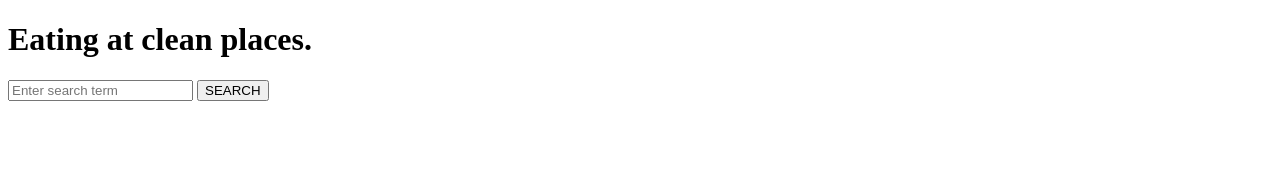
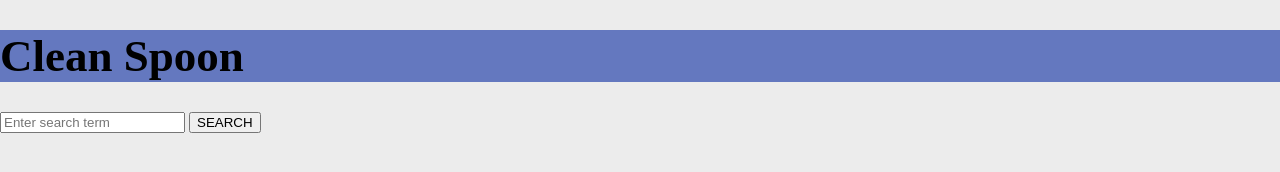
Before and after one commit to vazquecm/food-safety-ndoch, a website: page index.html in a window 1280 px wide. Drawn offline with nearby package versions, Linux system fonts and the light colour scheme; some packages are replaced by stand-ins of ours.

Commit message:
css styling for index

```diff
--- a/index.html
+++ b/index.html
@@ -4,12 +4,15 @@
 <head>
   <meta charset="utf-8">
   <title>Nashville Food Safety</title>
+  <link rel="stylesheet" type="text/css" href="main.css">
 
 </head>
 
     <body ng-app='mainApp'>
       <div class='container'>
-        <h1>Eating at clean places.</h1>
+      	<div class="header">
+        <h1>Clean Spoon</h1>
+        </div>
         <section ng-view></section>
       </div>
 
--- /dev/null
+++ b/main.css
@@ -0,0 +1,29 @@
+/*****************
+GENERAL
+*****************/
+
+body {
+	margin: 0;
+	top: 0;
+	right: 0;
+	bottom: 0;
+	left: 0;
+	background-color: #ececec;
+}
+
+ul {
+	list-style: none;
+}
+
+
+/*****************
+HEADER
+*****************/
+
+h1 {
+	font-size: 45px;
+}
+
+.header {
+	background-color: #6478BF;
+}
```
